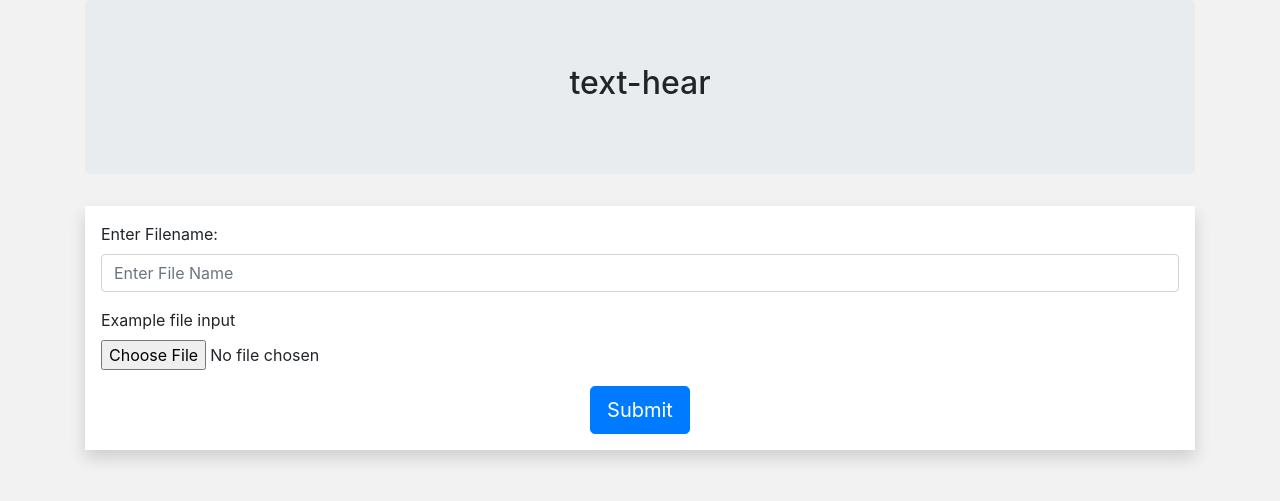
After one commit to itcom7200/testStatistics, a PHP site: page /form.html in a window 1280 px wide. The commit adds this page. Shown: the top 501 px of the page. Run offline with PHP 8.4, Linux system fonts and the light colour scheme.

```diff
--- a/connection.php
+++ b/connection.php
@@ -5,7 +5,8 @@ $username = "b688112fd44812";
 $password = "549fc878";
 
 try {
-    $conn = new PDO("mysql:host=$servername;dbname=$dbname", $username, $password);
+    $conn = new PDO("mysql:host=$servername;dbname=$dbname;charset=utf8", $username, $password);
+    // $conn->exec("set name utf-8");
     // set the PDO error mode to exception
     $conn->setAttribute(PDO::ATTR_ERRMODE, PDO::ERRMODE_EXCEPTION);
     // echo "Connected successfully";
--- /dev/null
+++ b/form.html
@@ -0,0 +1,61 @@
+<!DOCTYPE html>
+<html lang="en">
+
+<head>
+    <meta charset="UTF-8">
+    <meta name="viewport" content="width=device-width, initial-scale=1.0">
+    <meta content="text/html; charset=utf-8" http-equiv="Content-Type" />
+    <title>Document</title>
+
+    <link rel="stylesheet" href="https://stackpath.bootstrapcdn.com/bootstrap/4.5.2/css/bootstrap.min.css"
+        integrity="sha384-JcKb8q3iqJ61gNV9KGb8thSsNjpSL0n8PARn9HuZOnIxN0hoP+VmmDGMN5t9UJ0Z" crossorigin="anonymous">
+    <link rel="stylesheet" href="style.css">
+</head>
+
+<body>
+
+    <div class="container">
+        <div class="row">
+            <div class="col-md">
+                <div class="jumbotron text-center">
+                    <h2>text-hear</h2>
+                </div>
+
+                <form action="file_upload.php" class="shadow p-3 bg-white">
+                    <div class="form-group">
+                        <label for="exampleFormControlFile1">Enter Filename: </label>
+                        <input type="text" class="form-control" id="name" name="name" placeholder="Enter File Name" required>
+                    </div>
+
+                    <div class="form-group">
+                        <label for="exampleFormControlFile1">Example file input</label>
+                        <input type="file" class="form-control-file" id="exampleFormControlFile1" name="filename">
+                    </div>
+                    <div class="d-flex justify-content-center">
+                        <button type="submit" class="btn btn-primary btn-lg btn-xs-block">Submit</button>
+                        <!-- <a href="admin.html" class="btn btn-primary btn-xs-block">Log in</a> -->
+                    </div>
+
+                </form>
+
+
+            </div>
+        </div>
+    </div>
+
+
+    <script src="https://code.jquery.com/jquery-3.5.1.slim.min.js"
+        integrity="sha384-DfXdz2htPH0lsSSs5nCTpuj/zy4C+OGpamoFVy38MVBnE+IbbVYUew+OrCXaRkfj"
+        crossorigin="anonymous"></script>
+    <script src="https://cdn.jsdelivr.net/npm/popper.js@1.16.1/dist/umd/popper.min.js"
+        integrity="sha384-9/reFTGAW83EW2RDu2S0VKaIzap3H66lZH81PoYlFhbGU+6BZp6G7niu735Sk7lN"
+        crossorigin="anonymous"></script>
+    <script src="https://stackpath.bootstrapcdn.com/bootstrap/4.5.2/js/bootstrap.min.js"
+        integrity="sha384-B4gt1jrGC7Jh4AgTPSdUtOBvfO8shuf57BaghqFfPlYxofvL8/KUEfYiJOMMV+rV"
+        crossorigin="anonymous"></script>
+    <!-- bootstrap4 cdn -->
+
+
+</body>
+
+</html>
```
Also changed, not shown: admin.php (+6 -4 lines), file_upload.php (added, +17 -0 lines).
